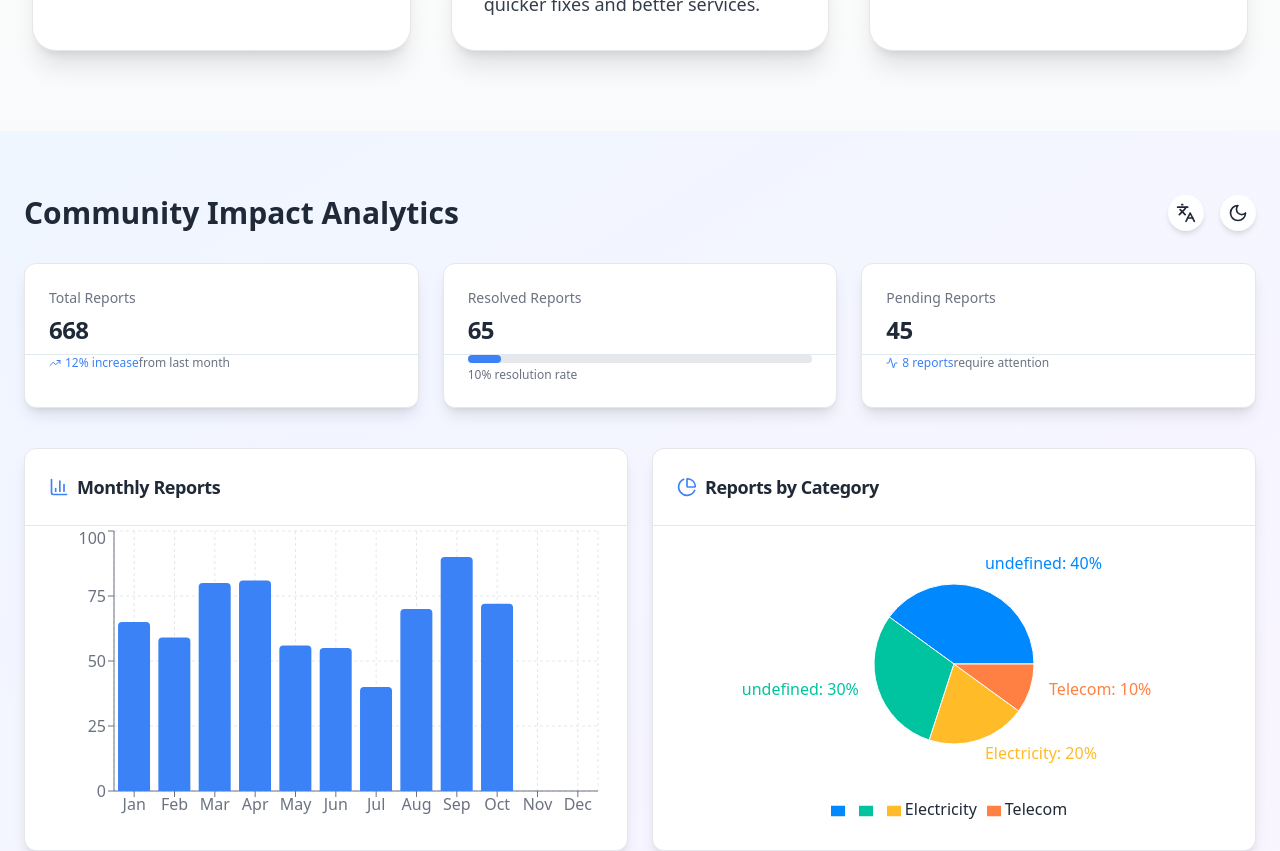
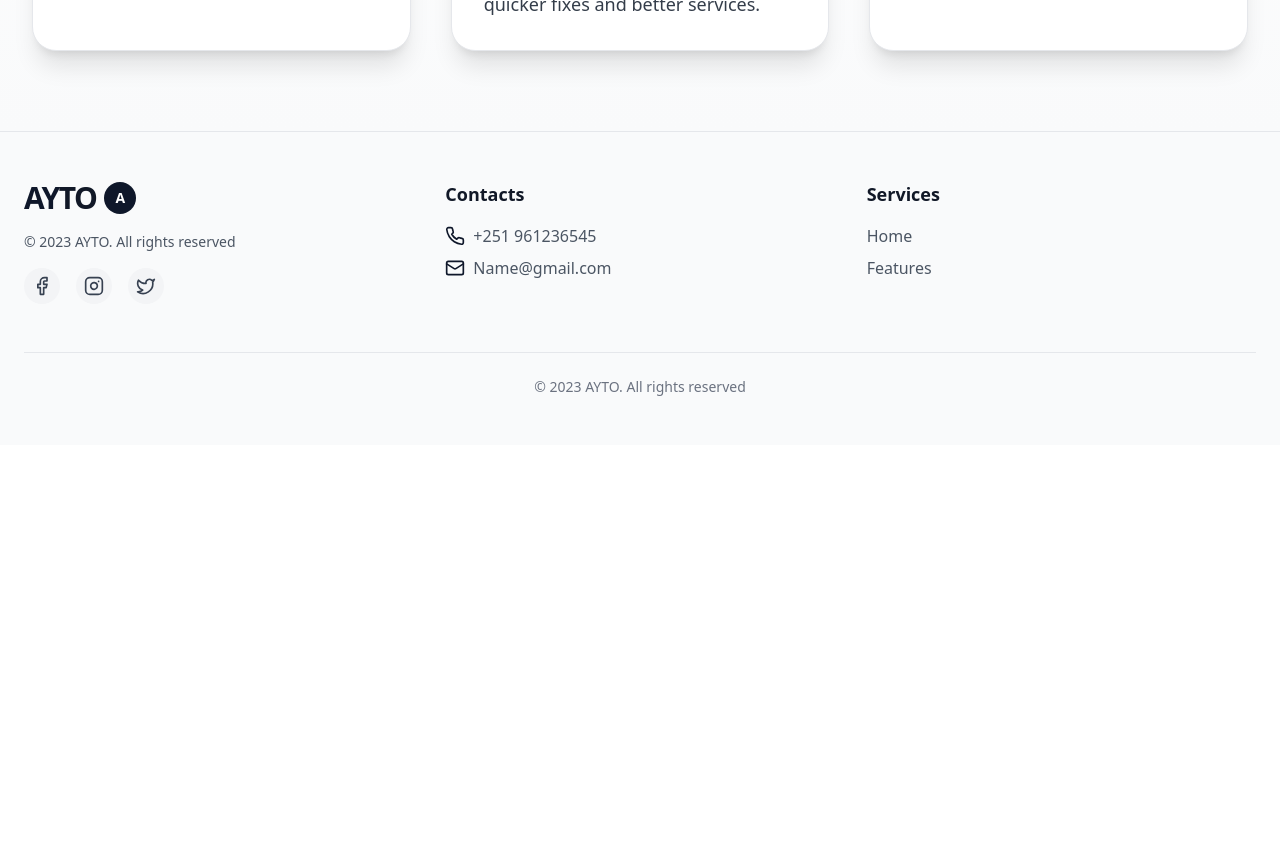
Before and after one commit to fevenbirhan/ayto-frontend, a React (Vite) app: page / in a window 1280 px wide. Shown: the part 1200-2051 px from the top of the page. After the commit the page ends 1645 px from the top, so only its background shows below. Built offline with nearby package versions, Linux system fonts and the light colour scheme.

Commit message:
Analytics tab removed from the landing home page

```diff
--- a/src/components/layout/Header.tsx
+++ b/src/components/layout/Header.tsx
@@ -77,7 +77,6 @@ export const Header = () => {
   const publicNavItems = [
     { label: t.home, href: "/" },
     { label: t.features, href: "/#features" },
-    { label: t.analytics, href: "/#analytics" },
   ];
 
   // Navigation items for logged-in residents
--- a/src/components/sections/HomeAnalytics.tsx
+++ b/src/components/sections/HomeAnalytics.tsx
@@ -61,8 +61,8 @@ const translations = {
     fromLastMonth: "ካለፈው ወር",
     resolutionRate: "የፍትህ መጠን",
     requireAttention: "ትኩረት ያስፈልጋል",
-    monthlyReports: "ወርሃዊ �ሪፖርቶች",
-    reportsByCategory: "በምድብ የተከፋፈሉ �ሪፖርቶች",
+    monthlyReports: "ወርሃዊ ሪፖርቶች",
+    reportsByCategory: "በምድብ የተከፋፈሉ ሪፖርቶች",
     reports: "ሪፖርቶች",
     waterIssues: "የውሃ ጉዳዮች",
     roadDamage: "የመንገድ ጉዳት",
--- a/src/pages/Index.tsx
+++ b/src/pages/Index.tsx
@@ -5,7 +5,6 @@ import { Header } from "@/components/layout/Header";
 import { Footer } from "@/components/layout/Footer";
 import { Hero } from "@/components/sections/Hero";
 import { Features } from "@/components/sections/Features";
-import { HomeAnalytics } from "@/components/sections/HomeAnalytics";
 import { PageContent } from "@/components/layout/PageContent";
 import { Sun, Moon, Languages } from "lucide-react";
 import { motion } from "framer-motion";
@@ -85,20 +84,10 @@ const Index = () => {
         >
           <Features  />
         </motion.div>
-
-        <motion.section
-          id="analytics"
-          className="scroll-mt-20"
-          initial={{ opacity: 0, y: 20 }}
-          animate={{ opacity: 1, y: 0 }}
-          transition={{ delay: 0.4, duration: 0.6 }}
-        >
-          <HomeAnalytics  />
-        </motion.section>
       </PageContent>
 
       {/* Footer */}
-      <Footer text={t.footerText} />
+      <Footer text={t.footerText} darkMode={darkMode} />
     </div>
   );
 };
```
